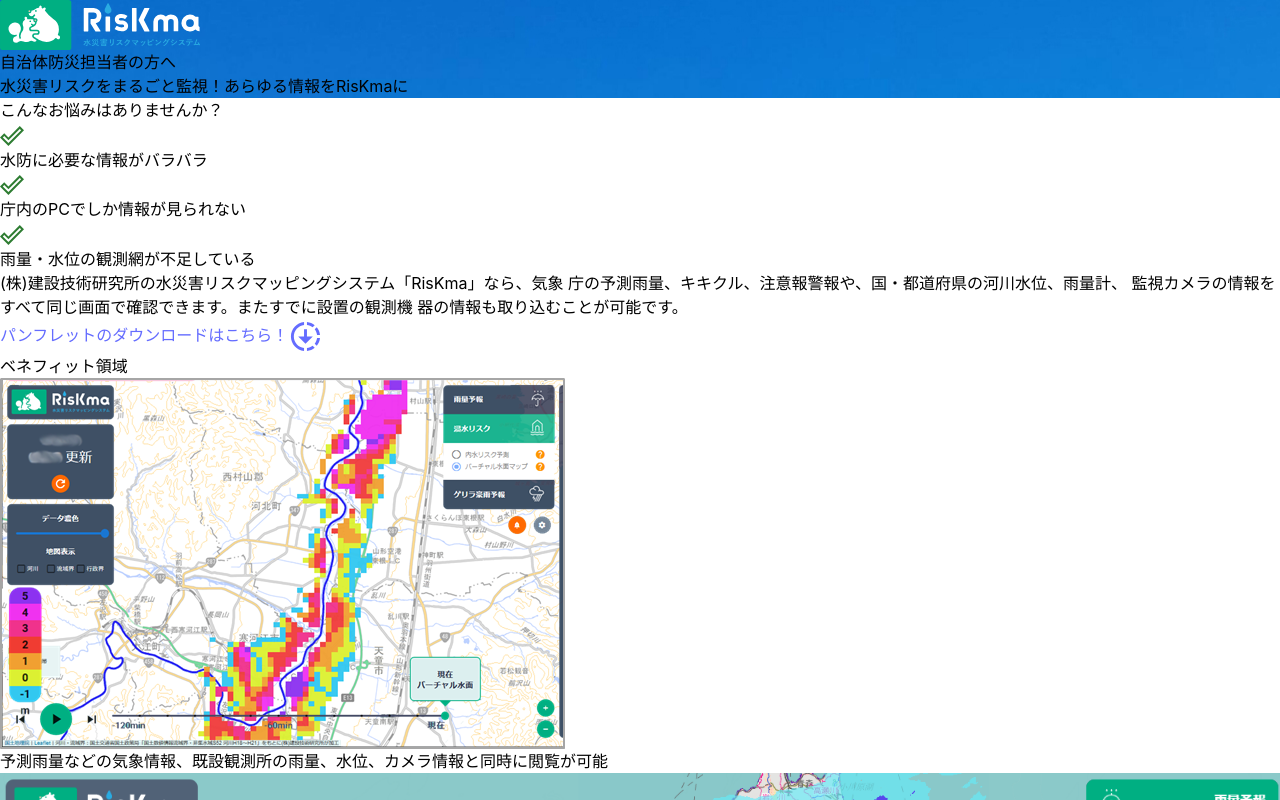
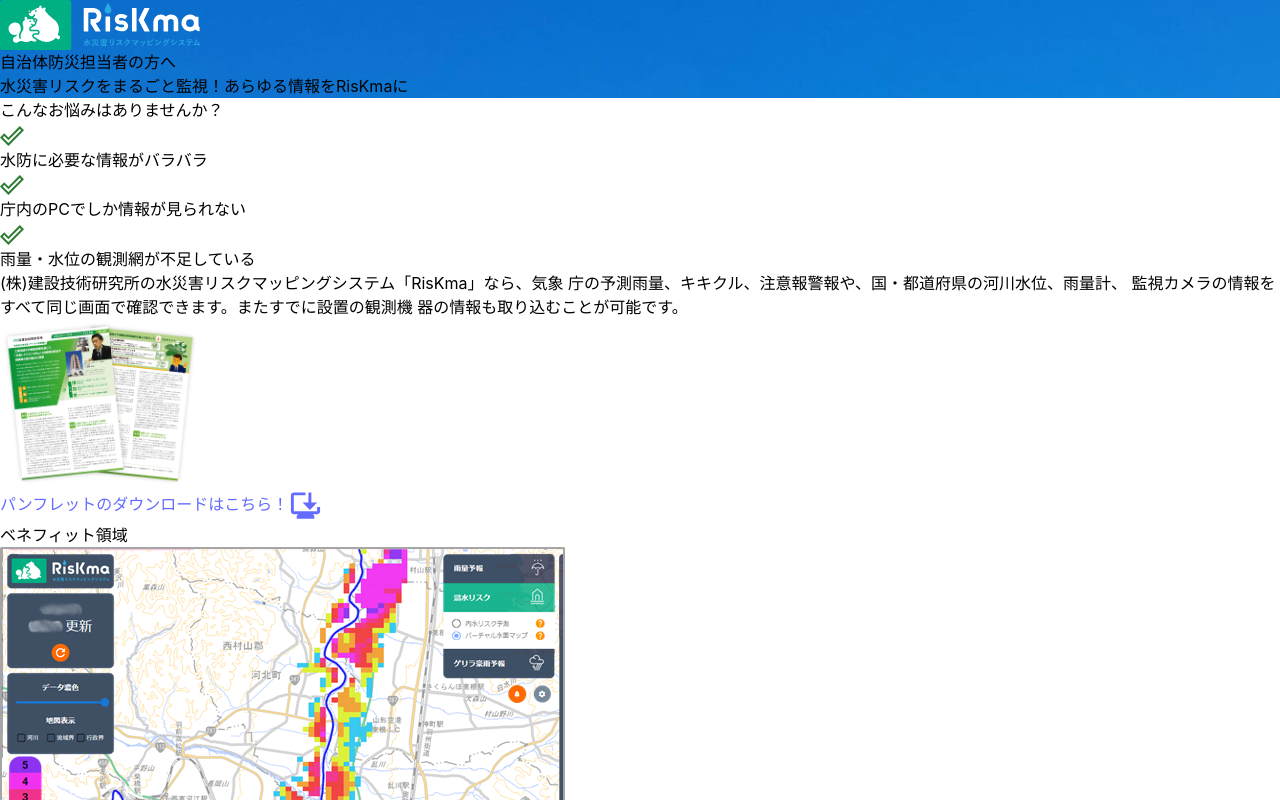
Before and after one commit to CoinKing-Dream/JapanJob_LP, a React (Vite) app: page / in a window 1280 px wide. Shown: the top 800 px of the page. Built offline with nearby package versions, Linux system fonts and the light colour scheme.

Commit message:
Update...

```diff
--- a/src/App.jsx
+++ b/src/App.jsx
@@ -2,11 +2,12 @@
 import "aos/dist/aos.css";
 import { useEffect } from "react";
 import "./App.css";
-import DoneOutlineOutlinedIcon from '@mui/icons-material/DoneOutlineOutlined';
+import DoneOutlineOutlinedIcon from "@mui/icons-material/DoneOutlineOutlined";
 import ForwardToInboxOutlinedIcon from "@mui/icons-material/ForwardToInboxOutlined";
-import DownloadingIcon from '@mui/icons-material/Downloading';
+import BrowserUpdatedTwoToneIcon from "@mui/icons-material/BrowserUpdatedTwoTone";
 import BenefitCard from "./componenets/FeedbackCard";
 
+import brochureImg from "./assets/img/brochure-btn-img.png";
 import logo from "./assets/img/logo.svg";
 import CTIlogo from "./assets/img/CTI_logo.png";
 import riskmaPDF from "./assets/pdf/RisKma.pdf";
@@ -76,7 +77,7 @@
     <div className="w-full flex justify-center items-center">
       <div className="w-full flex flex-col">
         <div className="sky-background flex flex-col justify-center items-center gap-12 text-white pt-[100px] pb-[200px] relative rounded-b-lg">
-          <div className="absolute bg-white w-[60%] h-[80px] bottom-0 rounded-t-full"></div>
+          <div className="absolute bg-white w-[60%] h-[50px] bottom-0 rounded-t-full"></div>
           <div className="w-full px-[200px] pb-[50px] ">
             <div className="w-[200px] flex flex-col jusity-center items-center">
               <a href="" className="logo-animation">
@@ -140,20 +141,30 @@
           </div>
         </div>
         <div
-          className="flex justify-center items-center my-[100px]"
-          data-aos="fade-up"
+          className="flex justify-center items-center h-[400px]"
+          data-aos="slide-up"
           data-aos-delay="50"
-          data-aos-duration="1000"
+          data-aos-duration="500"
           data-aos-easing="easing-in-out"
         >
+          <div className="flex justify-center items-center max-w-[800px] w-[60%] h-[400px] relative">
+            <img
+              src={brochureImg}
+              className="absolute top-[80px] left-[50px]"
+              width={200}
+            ></img>
             <a
               href={riskmaPDF}
               target="_blank"
-            className="px-[100px] py-[20px] rounded-full text-4xl font-bold text-white bg-sky-500 hover:bg-sky-700 hover:text-white"
+              className="w-[100%] pl-[300px] pr-[50px] py-[20px] rounded-full text-4xl font-bold text-white duration-500 bg-emerald-500 hover:bg-emerald-900 hover:text-white"
             >
               <span>パンフレットのダウンロードはこちら！</span>
-            <DownloadingIcon fontSize="large" className="animate-bounce text-yellow-200"/>
+              <BrowserUpdatedTwoToneIcon
+                fontSize="large"
+                className="animate-bounce text-yellow-200"
+              />
             </a>
+          </div>
         </div>
         <div className="flex flex-col justify-center items-center gap-5 bg-emerald-300 py-0 rounded-lg">
           <div className="w-full relative flex flex-col justify-center items-center my-0 mb-[100px]">
@@ -179,9 +190,14 @@
 
         <div>
           <div className="flex flex-col justify-center items-center py-[100px]">
-            <div className="w-full relative flex flex-col justify-center items-center my-[50px]">
-              <div className="w-full h-[5px] bg-blue-500 absolute z-10"></div>
-              <div className="z-20 rounded-full absoulte bg-blue-500 inline font-bold text-5xl text-white px-[150px] py-[20px]">
+            <div
+              className="w-full relative flex flex-col justify-center items-center my-[50px] hover:opacity-90 duration-500"
+              data-aos="flip-up"
+              data-aos-delay="50"
+              data-aos-easing="easing-in-out"
+            >
+              <div className="w-full h-[5px] bg-lime-500 absolute z-10"></div>
+              <div className="z-20 rounded-full absoulte bg-lime-600 inline font-bold text-5xl text-white px-[150px] py-[20px]">
                 導入実績領域
               </div>
             </div>
@@ -204,7 +220,12 @@
           </div>
         </div>
 
-        <div className="w-full text-center bg-sky-500 text-white py-[50px] flex flex-col justify-center items-center relative hover:bg-sky-700">
+        <div
+          className="w-full text-center bg-sky-500 text-white py-[50px] flex flex-col justify-center items-center relative hover:bg-sky-700"
+          data-aos="fade-up"
+          data-aos-delay="50"
+          data-aos-easing="easing-in-out"
+        >
           <div className="absolute top-0 rounded-b-[40px] bg-white w-[60%] h-[30px]"></div>
           <div className="my-12">
             <a
@@ -239,8 +260,7 @@
           <div className="absolute bottom-0 rounded-t-full bg-white w-[60%] h-[30px]"></div>
         </div>
 
-        <div className="w-full flex flex-col jusify-center items-center pb-[50px] gap-7 bg-gray-300">
-          <div className="w-full h-[3px] bg-lime-500 mb-[50px]"></div>
+        <div className="w-full flex flex-col jusify-center items-center py-[50px] gap-7 bg-gray-100">
           <a
             href="http://www.ctie.co.jp/index.html"
             className="hover:opacity-60"
```
Also changed, not shown: src/assets/img/brochure-btn-img.png (added). Lines whose indentation alone changed are shown as unchanged.
